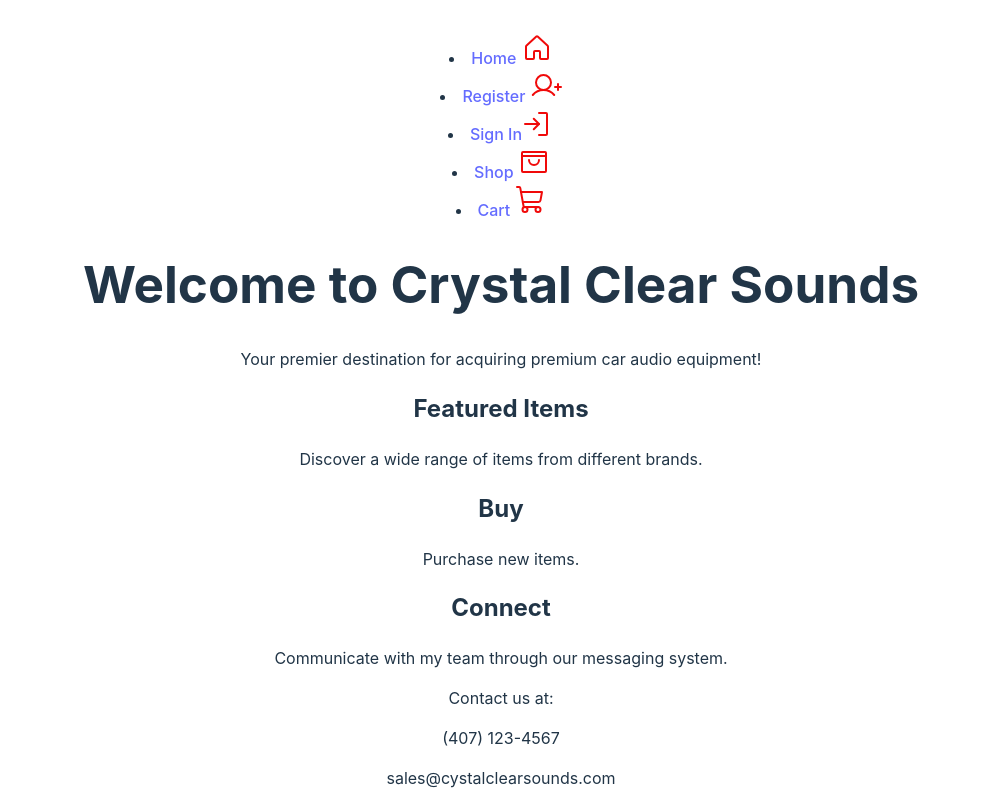
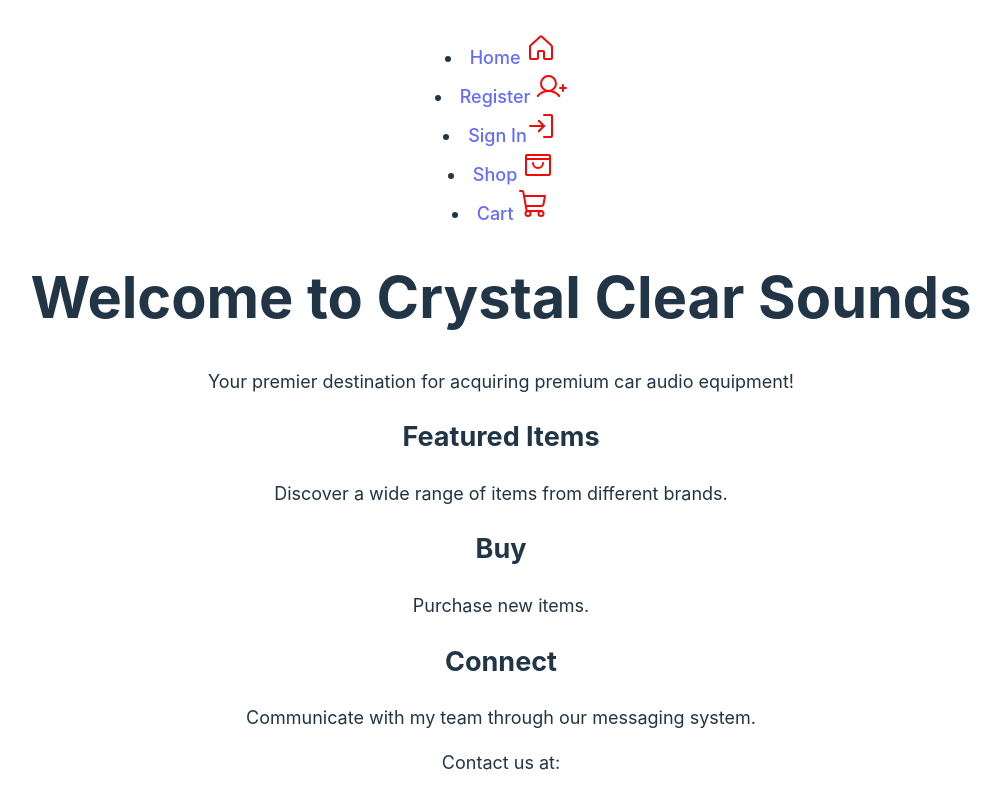
Before and after one commit to Dion-Capstone-eCommerce/Capstone-eCommerce, a React (Vite) app: page / in a window 1280 px wide. Shown: the top 797 px of the page, without its empty margins (139-1140 px from the left). Built offline with nearby package versions, Linux system fonts and the light colour scheme.

Commit message:
add jquery to app.css

```diff
--- a/src/App.css
+++ b/src/App.css
@@ -80,3 +80,34 @@
 .dropdown:hover .dropdown-menu {
   display: block;
 }
+
+@media screen and (min-width: 992px) {
+  body {
+    font-size: 18px;
+  }
+  .container {
+    /* width: 960px; */
+    margin: 0 auto;
+  }
+}
+
+@media screen and (min-width: 768px) and (max-width: 991px) {
+  body {
+    font-size: 16px;
+  }
+  .container {
+    /* width: 768px; */
+    margin: 0 auto;
+  }
+}
+
+/* Smartphone styles */
+@media screen and (max-width: 767px) {
+  body {
+    font-size: 14px;
+  }
+  .container {
+    width: 100%;
+    margin: 0;
+  }
+}
```
